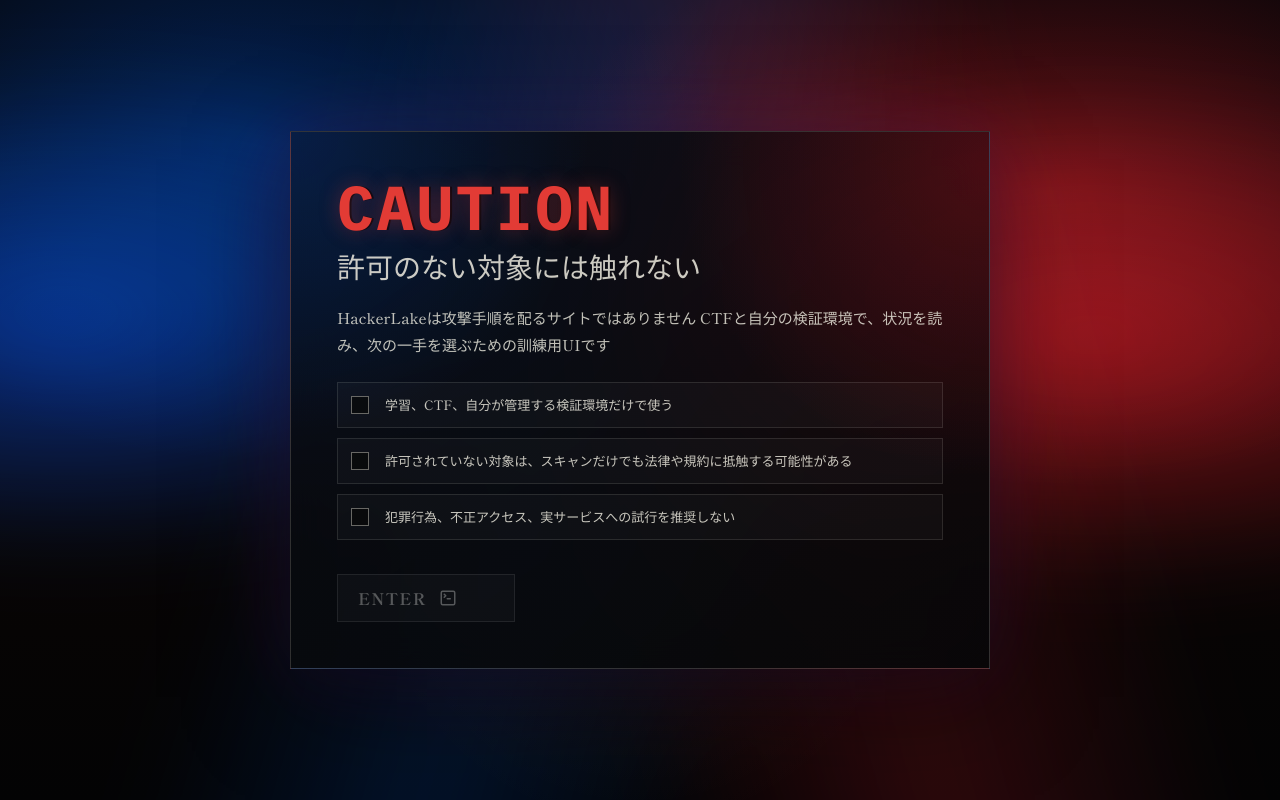
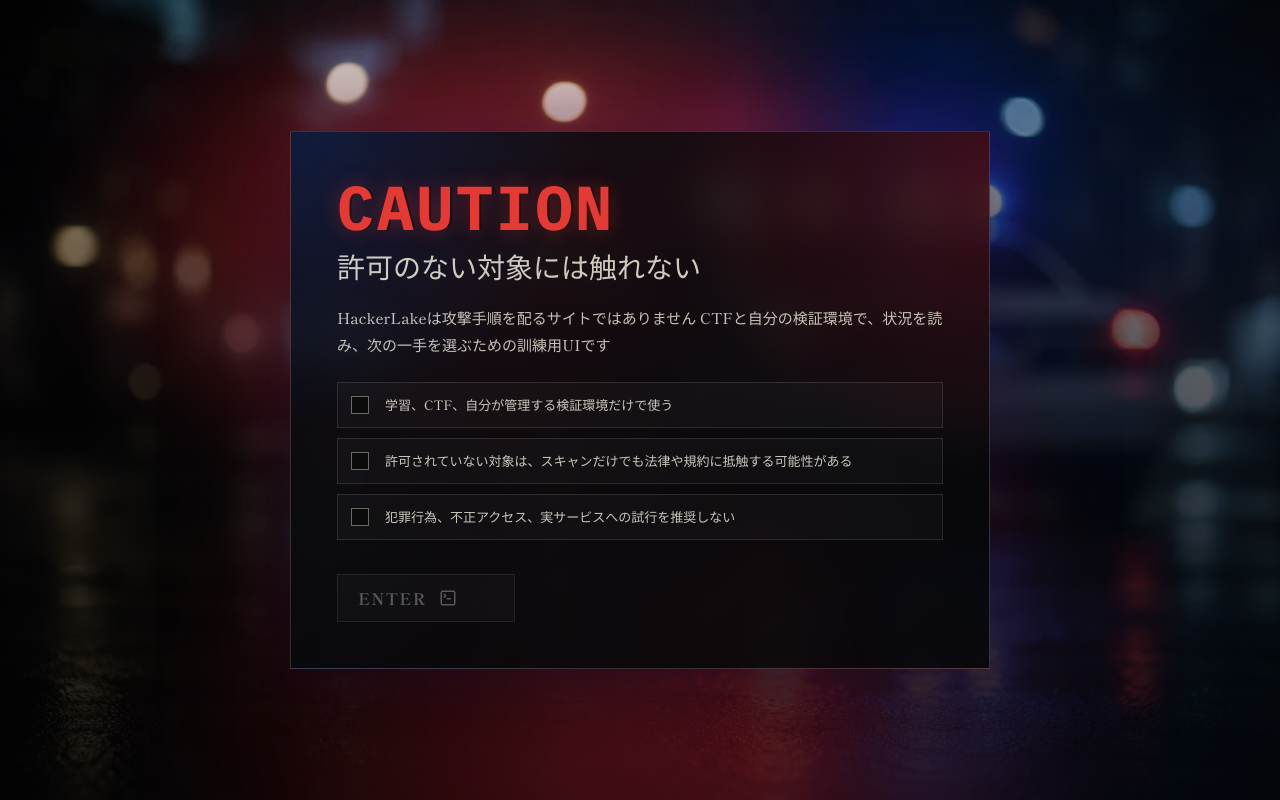
Before and after one commit to skjshr/hackerlake, a React (Vite) app: page / in a window 1280 px wide. Built offline with nearby package versions, Linux system fonts and the light colour scheme; a web font is replaced by a local one.

Commit message:
fix: 注意画面背景とノード遷移を調整する

```diff
--- a/src/App.tsx
+++ b/src/App.tsx
@@ -314,7 +314,7 @@
         const corridor = getFlowWindowIds(nodeId, node.data.category, selectedNodeId).map((id) => ({
           id,
         }));
-        flow?.fitView({ nodes: corridor, duration: 720, padding: 0.2 });
+        flow?.fitView({ nodes: corridor, duration: 1120, padding: 0.2 });
       });
     },
     [flow, selectedNodeId],
@@ -334,7 +334,7 @@
     if (!flow || gateState !== 'workspace') return;
     const timer = window.setTimeout(() => {
       const corridor = getFlowWindowIds(selectedNodeId, selectedCategory).map((id) => ({ id }));
-      flow.fitView({ nodes: corridor, duration: 700, padding: 0.18 });
+      flow.fitView({ nodes: corridor, duration: 900, padding: 0.18 });
     }, 120);
     return () => window.clearTimeout(timer);
   }, [flow, gateState, selectedCategory, selectedNodeId]);
@@ -345,7 +345,7 @@
       const corridor = getFlowWindowIds(selectedNodeId, selectedCategory, previousNodeId).map((id) => ({
         id,
       }));
-      flow.fitView({ nodes: corridor, duration: 260, padding: 0.24 });
+      flow.fitView({ nodes: corridor, duration: 420, padding: 0.24 });
     };
     window.addEventListener('resize', onResize);
     return () => window.removeEventListener('resize', onResize);
@@ -357,7 +357,7 @@
       const corridor = getFlowWindowIds(selectedNodeId, selectedCategory, previousNodeId).map((id) => ({
         id,
       }));
-      flow.fitView({ nodes: corridor, duration: 280, padding: detailDominant ? 0.28 : 0.18 });
+      flow.fitView({ nodes: corridor, duration: 620, padding: detailDominant ? 0.28 : 0.18 });
     }, 360);
     return () => window.clearTimeout(timer);
   }, [detailDominant, flow, gateState, previousNodeId, selectedCategory, selectedNodeId]);
@@ -479,7 +479,7 @@
             initial={{ opacity: 0, x: 16, filter: 'blur(10px)' }}
             animate={{ opacity: 1, x: 0, filter: 'blur(0px)' }}
             exit={{ opacity: 0, x: -12, filter: 'blur(8px)' }}
-            transition={{ duration: 0.24, ease: [0.2, 0.9, 0.2, 1] }}
+            transition={{ duration: 0.46, ease: [0.2, 0.9, 0.2, 1] }}
           >
             <div className="detail-heading">
               <span>{selectedCategoryData.title} / {phaseUi[activePhase].label}</span>
--- a/src/styles.css
+++ b/src/styles.css
@@ -112,9 +112,8 @@
 .notice-gate {
   isolation: isolate;
   background:
-    radial-gradient(ellipse at 20% 18%, rgba(0, 96, 255, 0.32), transparent 34%),
-    radial-gradient(ellipse at 82% 24%, rgba(255, 34, 42, 0.36), transparent 34%),
-    radial-gradient(circle at 50% 70%, rgba(236, 234, 222, 0.05), transparent 32%),
+    linear-gradient(180deg, rgba(2, 3, 7, 0.12), rgba(2, 2, 3, 0.64) 42%, rgba(2, 2, 3, 0.9)),
+    url("./assets/caution/police-blur.webp") center / cover no-repeat,
     linear-gradient(180deg, #030407, #080403 58%, #020203);
 }
 
@@ -130,41 +129,55 @@
 }
 
 .notice-gate::before {
-  background:
-    radial-gradient(ellipse at 19% 42%, rgba(0, 80, 255, 0.7), transparent 28%),
-    radial-gradient(ellipse at 78% 44%, rgba(255, 23, 38, 0.68), transparent 30%);
-  animation: sirenWash 5.4s ease-in-out infinite;
+  opacity: 0.18;
+  background:
+    radial-gradient(ellipse at 72% 36%, rgba(38, 98, 255, 0.82), transparent 29%),
+    radial-gradient(ellipse at 66% 78%, rgba(0, 95, 255, 0.44), transparent 38%);
+  animation: policeBluePulse 7.2s ease-in-out infinite;
 }
 
 .notice-gate::after {
   z-index: -1;
-  opacity: 0.55;
-  background:
-    linear-gradient(105deg, transparent 0 28%, rgba(0, 104, 255, 0.28) 42%, transparent 56%),
-    linear-gradient(252deg, transparent 0 30%, rgba(255, 38, 51, 0.3) 44%, transparent 58%),
-    repeating-linear-gradient(0deg, transparent 0 6px, rgba(255, 255, 255, 0.025) 7px, transparent 8px);
-  animation: sirenSweep 3.8s ease-in-out infinite;
-}
-
-@keyframes sirenWash {
+  opacity: 0.14;
+  background:
+    radial-gradient(ellipse at 42% 36%, rgba(255, 36, 42, 0.82), transparent 28%),
+    radial-gradient(ellipse at 51% 78%, rgba(255, 31, 37, 0.42), transparent 38%),
+    repeating-linear-gradient(0deg, transparent 0 6px, rgba(255, 255, 255, 0.018) 7px, transparent 8px);
+  animation: policeRedPulse 7.2s ease-in-out infinite;
+}
+
+@keyframes policeBluePulse {
   0%,
   100% {
+    transform: translate3d(2%, 0, 0) scale(1);
+    opacity: 0.18;
+  }
+  18%,
+  36% {
+    transform: translate3d(1%, -1%, 0) scale(1.04);
+    opacity: 0.72;
+  }
+  52%,
+  82% {
+    transform: translate3d(3%, 0, 0) scale(1.01);
+    opacity: 0.12;
+  }
+}
+
+@keyframes policeRedPulse {
+  0%,
+  42% {
     transform: translate3d(-2%, 0, 0) scale(1);
-    opacity: 0.76;
-  }
-  50% {
-    transform: translate3d(2%, -1%, 0) scale(1.05);
-    opacity: 0.98;
-  }
-}
-
-@keyframes sirenSweep {
-  0%,
+    opacity: 0.12;
+  }
+  58%,
+  78% {
+    transform: translate3d(-1%, -1%, 0) scale(1.04);
+    opacity: 0.72;
+  }
   100% {
-    transform: translateX(-4%) rotate(-2deg);
-  }
-  50% {
-    transform: translateX(4%) rotate(2deg);
+    transform: translate3d(-3%, 0, 0) scale(1.01);
+    opacity: 0.18;
   }
 }
 
@@ -925,9 +938,9 @@
   grid-template-rows: 76px minmax(0, 1fr);
   height: 100vh;
   transition:
-    grid-template-columns 420ms cubic-bezier(0.2, 0.9, 0.2, 1),
-    filter 240ms ease,
-    opacity 240ms ease;
+    grid-template-columns 640ms cubic-bezier(0.2, 0.9, 0.2, 1),
+    filter 360ms ease,
+    opacity 360ms ease;
 }
 
 .app-shell.detail-dominant {
@@ -1066,9 +1079,9 @@
   background: var(--panel);
   backdrop-filter: blur(18px);
   transition:
-    background 240ms ease,
-    border-color 240ms ease,
-    box-shadow 240ms ease;
+    background 360ms ease,
+    border-color 360ms ease,
+    box-shadow 360ms ease;
 }
 
 .app-shell.detail-dominant .detail-panel {
@@ -1092,8 +1105,8 @@
   overflow: hidden;
   border-inline: 1px solid rgba(213, 255, 244, 0.04);
   transition:
-    opacity 240ms ease,
-    filter 240ms ease;
+    opacity 420ms ease,
+    filter 420ms ease;
 }
 
 .app-shell.detail-dominant .map-stage {
@@ -1350,7 +1363,7 @@
   background: color-mix(in srgb, var(--node-color) 10%, rgba(15, 16, 13, 0.94));
   box-shadow: inset 4px 0 0 var(--node-color);
   z-index: 5;
-  animation: nodeAcquire 160ms ease-out;
+  animation: nodeAcquire 520ms cubic-bezier(0.2, 0.9, 0.2, 1);
 }
 
 .node-handle {
```
Also changed, not shown: src/assets/caution/police-blur.webp (added).
